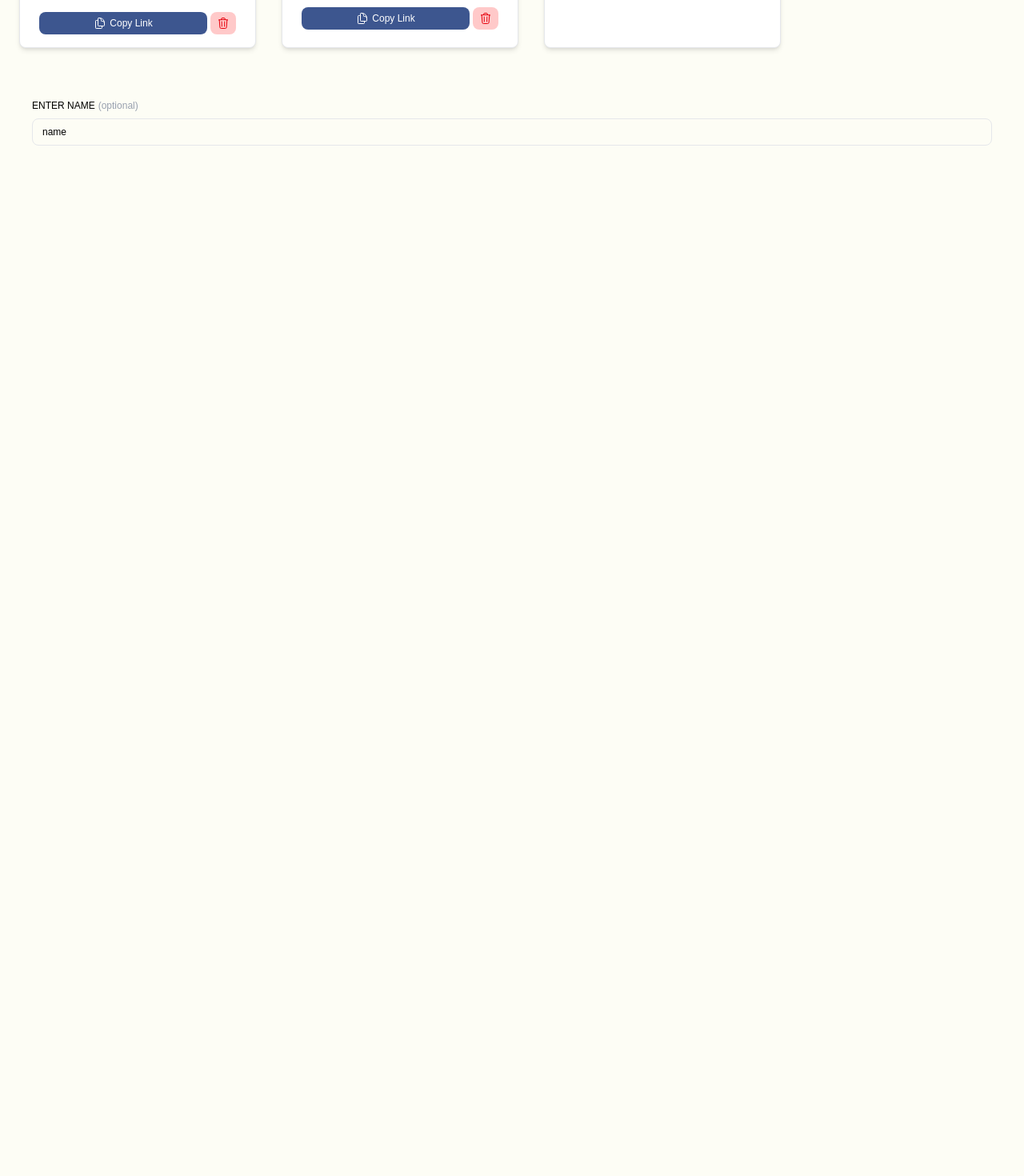
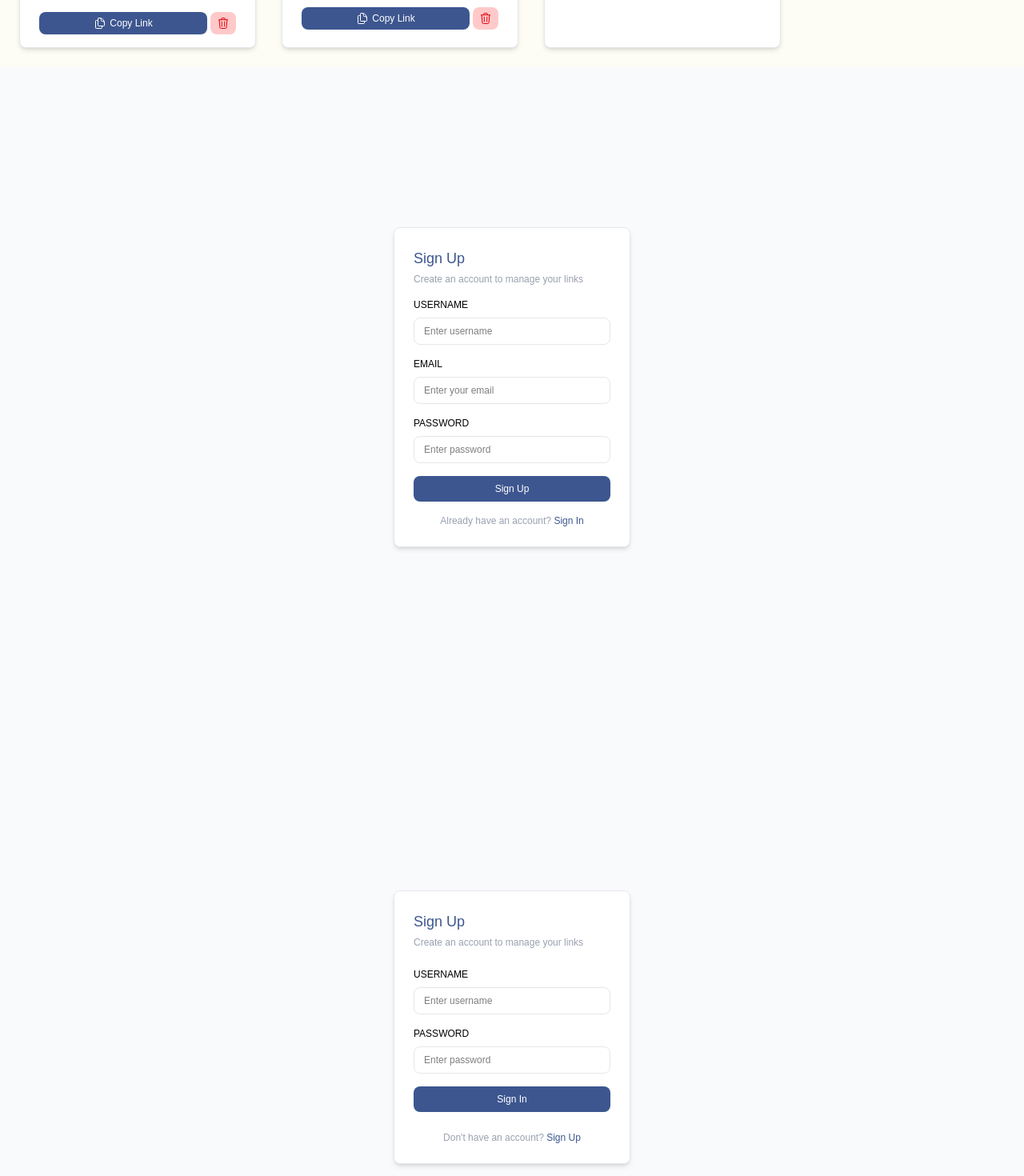
Before and after one commit to sakshi2005-30/Mindo, a React (Vite) app in the folder frontend/: page / in a window 1280 px wide. Shown: the part 440-1910 px from the top of the page at 80% size. Before the commit the page ends 800 px from the top, so only its background shows below. Built offline with nearby package versions, Linux system fonts and the light colour scheme.

Commit message:
Added signin and sign up component

```diff
--- a/frontend/src/App.tsx
+++ b/frontend/src/App.tsx
@@ -1,7 +1,9 @@
-import InputComponent from "./components/InputComponent"
+import {Input} from "./components/InputComponent"
 import { Button } from "./components/ui/Button"
 import { Card } from "./components/ui/Card"
 import { PlusIcon, ShareIcon } from "./icons/PlusIcon"
+import { Signin } from "./Signin"
+import { Signup } from "./SignUp"
 
 const App = () => {
   return (
@@ -16,9 +18,10 @@ const App = () => {
      <Card title="Learning typescript" description="A comprehensive guide to the Zettelkasten note-taking method pioneered by Niklas Luhmann." contentType="link" tags={["learn","code","twitter"]} link="https://x.com/Sakshi_305/status/2091618130439315966"/>
 
       </div>
-      <div className="m-10"> <InputComponent type="text" placeholder="Enter name" value="name" label="enter name"/></div>
 
 
+      <Signup/>
+      <Signin/>
     </div>
   )
 }
--- /dev/null
+++ b/frontend/src/SignUp.tsx
@@ -0,0 +1,98 @@
+import React,{useState} from "react"
+import axios from "axios"
+import { Input } from "./components/InputComponent"
+import { api } from "./services/api"
+
+export const Signup=()=>{
+    const [username,setUsername]=useState<string>("");
+    const [email,setEmail]=useState<string>("");
+    const [password,setPassword]=useState<string>("");
+    const [loading,setLoading]=useState<boolean>(false);
+    const [error,setError]=useState<string>("");
+    const [success,setSuccess]=useState<string>("");
+    const handleSubmit=async(e:React.ChangeEvent)=>{
+        e.preventDefault();
+        setError("");
+        setSuccess("");
+        setLoading(true)
+        try{
+            const response=await api.post("/users/signup",{username,password,email});
+            setSuccess(response.data.mesage ||"Account created successfully");
+
+            setEmail("");
+            setUsername("");
+            setPassword("");
+        }
+        catch(err:any){
+            if (axios.isAxiosError(err) && err.response) {
+                setError(err.response.data.message || "Signup failed")
+            } else {
+                setError("Something went wrong. Please try again.")
+            }
+        }
+          setLoading(false);
+    }
+    return (
+        <div className="min-h-screen bg-slate-50 flex items-center justify-center p-4">
+            <div className="w-full sm:w-74 bg-white border rounded-lg flex flex-col items-left px-4 sm:px-6 py-6 border-gray-200 m-2 sm:m-6 shadow-md gap-4 ">
+                {/* header */}
+               <div className="flex flex-col gap-1">
+                    <h1 className="text-lg font-medium text-blue">Sign Up</h1>
+                    <p className="text-xs text-gray-400">Create an account to manage your links</p>
+             </div>
+             {error && (
+          <div className="bg-red-50 border border-red-200 text-red-600 text-xs p-2.5 rounded-lg">
+            {error}
+          </div>
+        )}
+
+        {success && (
+          <div className="bg-green-50 border border-green-200 text-green-600 text-xs p-2.5 rounded-lg">
+            {success}
+          </div>
+        )}
+             <form className="flex flex-col gap-4" onSubmit={handleSubmit}>
+                <Input
+                label="Username"
+                type="text"
+                required={true}
+                placeholder="Enter username"
+                value={username}
+                onChange={(e) => setUsername(e.target.value)}
+            />
+
+          <Input
+            label="Email"
+            type="email"
+            required={true}
+            placeholder="Enter your email"
+            value={email}
+            onChange={(e) => setEmail(e.target.value)}
+          />
+
+          <Input
+            label="Password"
+            required={true}
+            type="password"
+            placeholder="Enter password"
+            value={password}
+            onChange={(e) => setPassword(e.target.value)}
+          />
+          <button
+            type="submit"
+            disabled={loading}
+            className="w-full bg-blue text-white text-xs font-medium rounded-lg px-4 py-2 hover:bg-blue/95 hover:shadow-lg hover:shadow-blue/50 cursor-pointer transition transform duration-300 hover:-translate-y-0.5 flex justify-center items-center disabled:opacity-50"
+          >
+            {loading ? "Creating account..." : "Sign Up"}
+          </button>
+             </form>
+             <div className="text-center text-xs text-gray-400">
+            Already have an account?{" "}
+            <a href="/signin" className="text-blue font-medium hover:underline">
+            Sign In
+          </a>
+        </div>
+            </div>
+        </div>
+    )
+}
--- /dev/null
+++ b/frontend/src/Signin.tsx
@@ -0,0 +1,89 @@
+import React,{useState} from "react"
+import axios from "axios"
+import { Input } from "./components/InputComponent"
+import { api } from "./services/api"
+
+export const Signin=()=>{
+    const [username,setUsername]=useState<string>("");
+
+    const [password,setPassword]=useState<string>("");
+    const [loading,setLoading]=useState<boolean>(false);
+    const [error,setError]=useState<string>("");
+    const [success,setSuccess]=useState<string>("");
+    const handleSubmit=async(e:React.ChangeEvent)=>{
+        e.preventDefault();
+        setError("");
+        setSuccess("");
+        setLoading(true)
+        try{
+            const response=await api.post("/users/signin",{username,password});
+            setSuccess(response.data.mesage ||"Signed in successfully");
+
+            setUsername("");
+            setPassword("");
+        }
+        catch(err:any){
+            if (axios.isAxiosError(err) && err.response) {
+                setError(err.response.data.message || "Signup failed")
+            } else {
+                setError("Something went wrong. Please try again.")
+            }
+        }
+          setLoading(false);
+    }
+    return (
+        <div className="min-h-screen bg-slate-50 flex items-center justify-center p-4">
+            <div className="w-full sm:w-74 bg-white border rounded-lg flex flex-col items-left px-4 sm:px-6 py-6 border-gray-200 m-2 sm:m-6 shadow-md gap-4 sm:gap-6">
+                {/* header */}
+               <div className="flex flex-col gap-1">
+                    <h1 className="text-lg font-medium text-blue">Sign Up</h1>
+                    <p className="text-xs text-gray-400">Create an account to manage your links</p>
+             </div>
+             {error && (
+          <div className="bg-red-50 border border-red-200 text-red-600 text-xs p-2.5 rounded-lg">
+            {error}
+          </div>
+        )}
+
+        {success && (
+          <div className="bg-green-50 border border-green-200 text-green-600 text-xs p-2.5 rounded-lg">
+            {success}
+          </div>
+        )}
+             <form className="flex flex-col gap-4" onSubmit={handleSubmit}>
+                <Input
+                label="Username"
+                type="text"
+                required={true}
+                placeholder="Enter username"
+                value={username}
+                onChange={(e) => setUsername(e.target.value)}
+            />
+
+
+          <Input
+            label="Password"
+            required={true}
+            type="password"
+            placeholder="Enter password"
+            value={password}
+            onChange={(e) => setPassword(e.target.value)}
+          />
+          <button
+            type="submit"
+            disabled={loading}
+            className="w-full bg-blue text-white text-xs font-medium rounded-lg px-4 py-2 hover:bg-blue/95 hover:shadow-lg hover:shadow-blue/50 cursor-pointer transition transform duration-300 hover:-translate-y-0.5 flex justify-center items-center disabled:opacity-50"
+          >
+            {loading ? "Signing in..." : "Sign In"}
+          </button>
+             </form>
+             <div className="text-center text-xs text-gray-400">
+           Don't have an account?{" "}
+            <a href="/signup" className="text-blue font-medium hover:underline">
+            Sign Up
+          </a>
+        </div>
+            </div>
+        </div>
+    )
+}
--- a/frontend/src/components/InputComponent.tsx
+++ b/frontend/src/components/InputComponent.tsx
@@ -7,7 +7,7 @@ interface inputProps{
     onChange?:(e:React.ChangeEvent<HTMLInputElement>)=>void,
     required?:boolean
 }
-const InputComponent = (props:inputProps) => {
+export const Input = (props:inputProps) => {
   return (
     <div className="flex flex-col gap-2 ">
       <label className="text-xs font-medium uppercase flex gap-1">{props.label}{!props.required &&<span className="lowercase text-gray-400">(optional)</span>}</label>
@@ -21,5 +21,3 @@ const InputComponent = (props:inputProps) => {
     </div>
   )
 }
-
-export default InputComponent
```
Also changed, not shown: frontend/src/services/auth.tsx (added), 1 other file (tests, documents, lock files or other folders).
